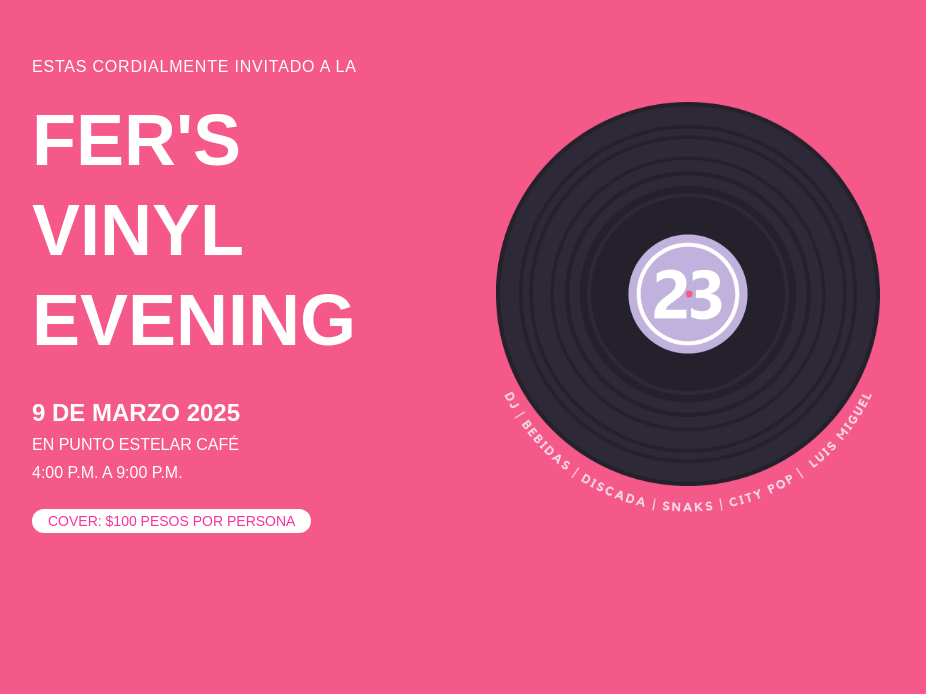
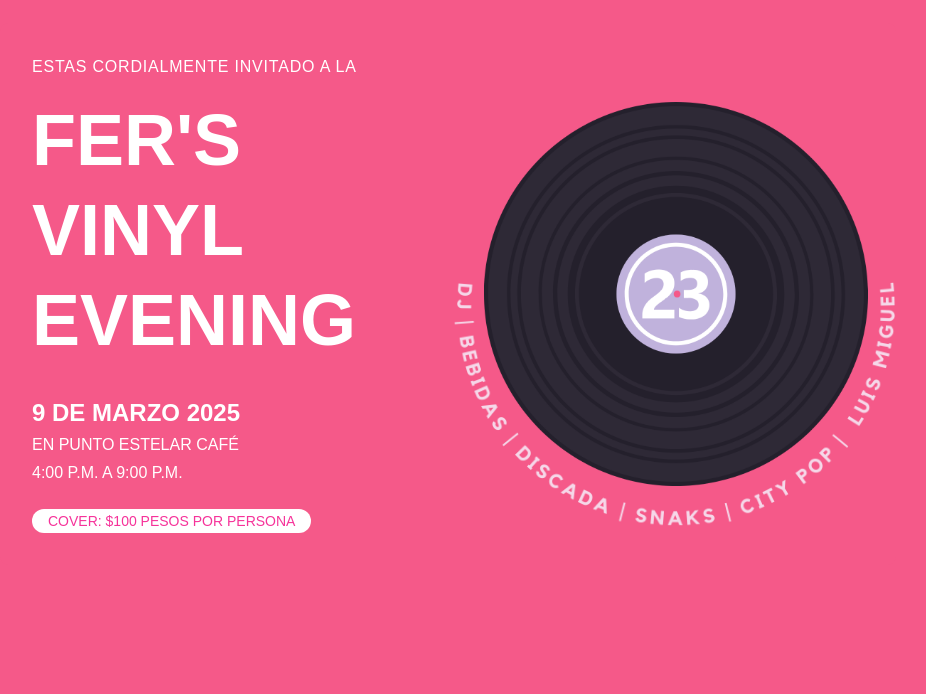
Before and after one commit to solofervqz/birthday23, a Next.js app: page / in a window 1280 px wide. Shown: the part 106-800 px from the top of the page, without its empty margins (192-1118 px from the left). Built offline with nearby package versions, Linux system fonts and the light colour scheme.

Commit message:
Ajuste letras vinil

```diff
--- a/src/app/page.js
+++ b/src/app/page.js
@@ -123,7 +123,7 @@ export default function VinylInvitation() {
                 </div>
               </div>
             </div>
-            <div className="relative flex-1 flex items-center justify-center">
+            <div className="relative flex-1 flex items-center mr-4 justify-center">
               <div className="relative w-96 h-96">
                 {/* Imagen del vinilo */}
                 <Image
@@ -136,20 +136,20 @@ export default function VinylInvitation() {
 
                 {/* Imagen del texto curvado ahora más grande y debajo del disco */}
                 <Image
-                  src="/texto.png" // Asegúrate de que el archivo está en `public`
+                  src="/texto.png"
                   alt="Texto curvado"
-                  width={550} // Aumenta el tamaño para que el texto sea más visible
-                  height={550}
-                  className="absolute bottom-[-41%] left-1/2 -translate-x-1/2 w-auto h-[100%] object-contain pointer-events-none"
+                  width={500}
+                  height={500}
+                  className="absolute bottom-[-4%] left-1/2 -translate-x-1/2 w-auto h-auto object-contain scale-130"
                 />
+
               </div>
-
             </div>
           </div>
 
           {/* Mobile version - vertical layout */}
           <div className="md:hidden bg-[#f55989] text-white rounded-lg overflow-hidden">
-            <div className="p-6 text-center">
+            <div className="p-4 text-center">
               <p className="text-sm uppercase tracking-wider">Estas cordialmente invitado a la</p>
               <h1 className="text-4xl font-bold mt-2 leading-tight">
                 FER&apos;S VINYL
@@ -173,7 +173,7 @@ export default function VinylInvitation() {
                   alt="Texto curvado"
                   width={175} // Aumenta el tamaño para que el texto sea más visible
                   height={540}
-                  className="absolute bottom-[-41%] left-1/2 -translate-x-1/2 w-[100%] h-[100%] object-contain pointer-events-none"
+                  className="absolute bottom-[-29%] left-1/2 -translate-x-1/2 w-[100%] h-[100%] object-contain scale-130"
                 />
               </div>
             </div>
```
Also changed, not shown: public/texto.png.
